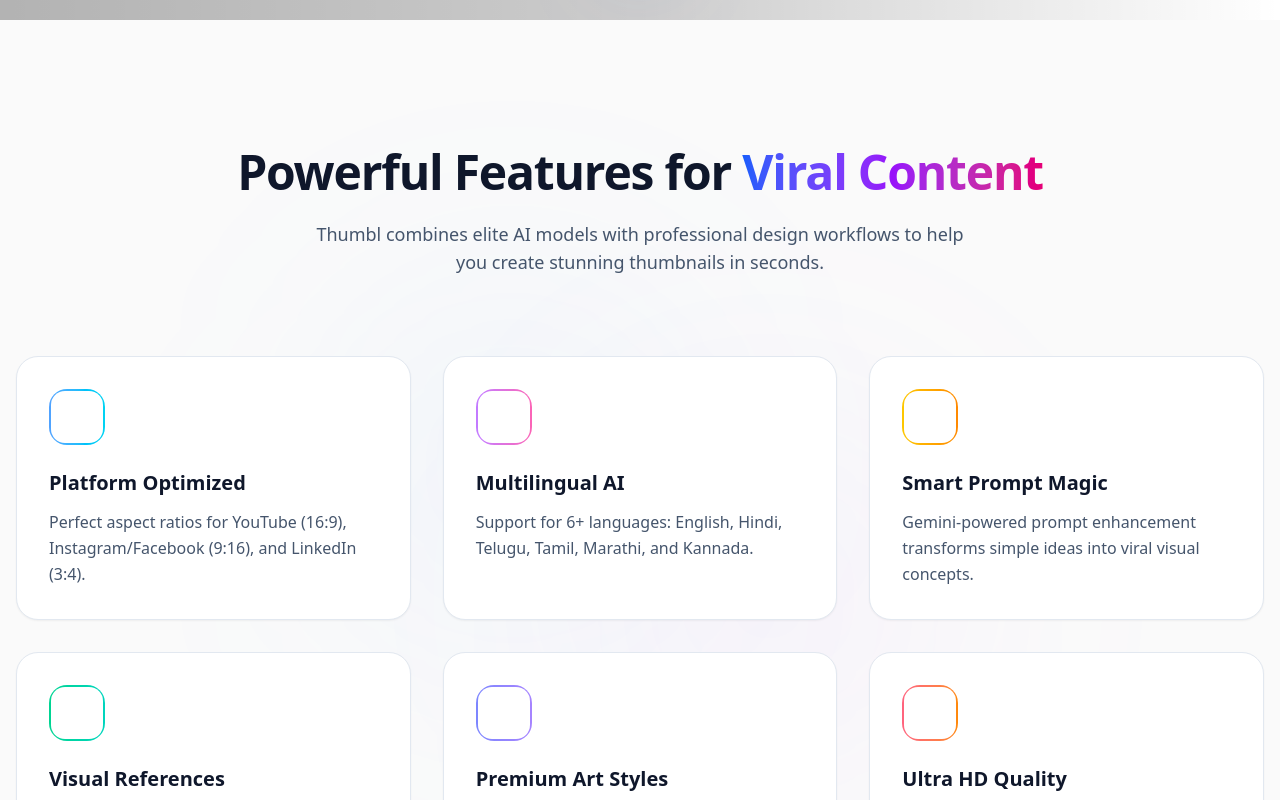
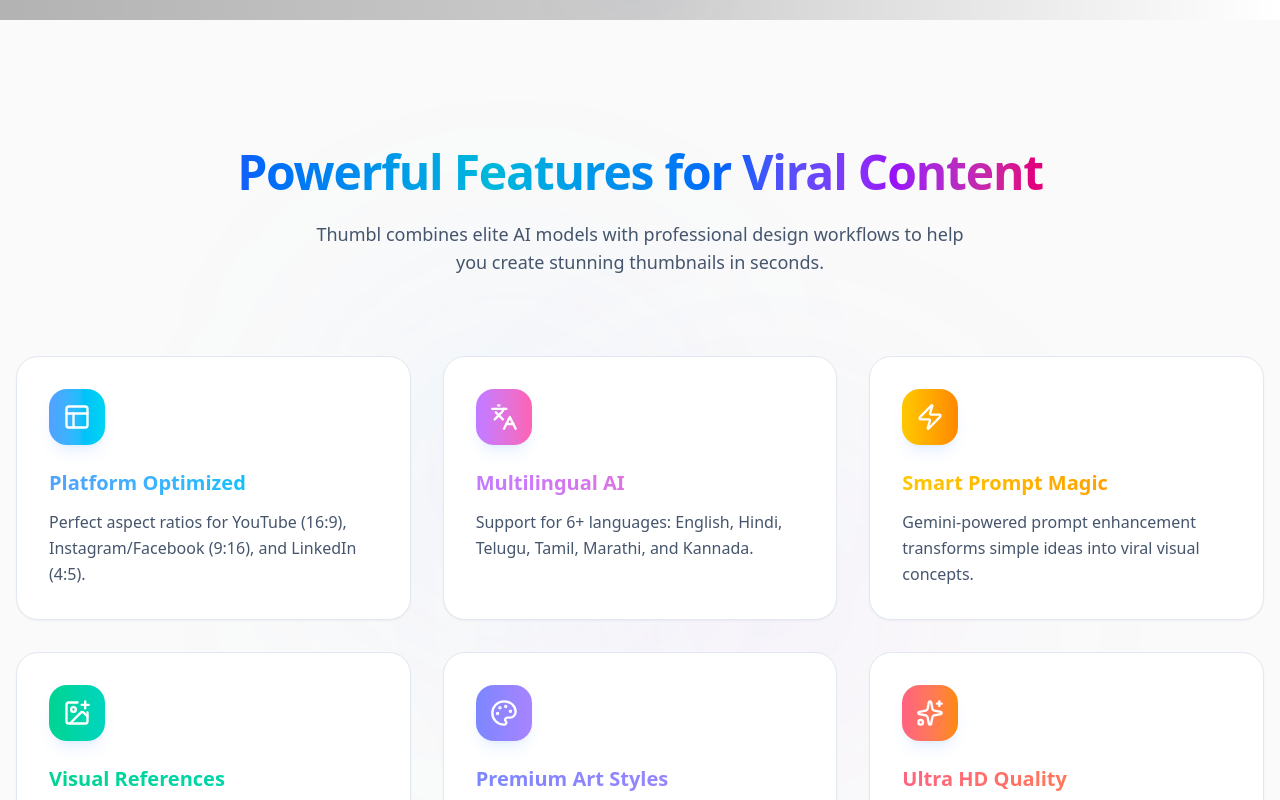
Before and after one commit to narendraAnalytics/Thumbl, a Next.js app: page / in a window 1280 px wide. Shown: the part 780-1580 px from the top of the page. Built offline with nearby package versions, Linux system fonts and the light colour scheme; no server answers; grey boxes are pictures that could not be loaded.

Commit message:
added icons to the featuresection.

```diff
--- a/src/components/FeaturesSection.tsx
+++ b/src/components/FeaturesSection.tsx
@@ -15,7 +15,7 @@ import {
 const features = [
     {
         title: "Platform Optimized",
-        description: "Perfect aspect ratios for YouTube (16:9), Instagram/Facebook (9:16), and LinkedIn (3:4).",
+        description: "Perfect aspect ratios for YouTube (16:9), Instagram/Facebook (9:16), and LinkedIn (4:5).",
         icon: Layout,
         color: "from-blue-400 to-cyan-400"
     },
@@ -62,8 +62,9 @@ export function FeaturesSection() {
 
             <div className="container mx-auto px-4 relative z-10">
                 <div className="text-center mb-20">
-                    <h2 className="text-3xl md:text-5xl font-bold text-slate-900 mb-6 tracking-tight">
-                        Powerful Features for <span className="bg-gradient-to-r from-blue-600 via-purple-600 to-pink-600 bg-clip-text text-transparent">Viral Content</span>
+                    <h2 className="text-3xl md:text-5xl font-bold mb-6 tracking-tight">
+                        <span className="bg-gradient-to-r from-blue-600 via-cyan-500 to-blue-600 bg-clip-text text-transparent">Powerful Features for </span>
+                        <span className="bg-gradient-to-r from-blue-600 via-purple-600 to-pink-600 bg-clip-text text-transparent">Viral Content</span>
                     </h2>
                     <p className="text-slate-600 max-w-2xl mx-auto text-lg">
                         Thumbl combines elite AI models with professional design workflows to help you create stunning thumbnails in seconds.
@@ -77,18 +78,18 @@ export function FeaturesSection() {
                             className="group relative p-8 rounded-3xl border border-slate-200 bg-white shadow-xs transition-all duration-300 hover:scale-[1.02] hover:shadow-xl hover:border-blue-200"
                         >
                             {/* Feature Icon */}
-                            <div className={`w-14 h-14 rounded-2xl bg-gradient-to-r ${feature.color} p-0.5 mb-6 group-hover:scale-110 transition-transform duration-300`}>
-                                <div className="w-full h-full bg-white rounded-[14px] flex items-center justify-center">
-                                    <feature.icon className={`w-7 h-7 bg-gradient-to-r ${feature.color} bg-clip-text text-transparent`} />
+                            <div className={`w-14 h-14 rounded-2xl bg-gradient-to-r ${feature.color} p-0.5 mb-6 group-hover:scale-110 transition-transform duration-300 shadow-lg shadow-blue-500/10`}>
+                                <div className={`w-full h-full bg-gradient-to-r ${feature.color} rounded-[14px] flex items-center justify-center`}>
+                                    <feature.icon className="w-7 h-7 text-white" />
                                 </div>
                             </div>
 
                             {/* Feature Content */}
-                            <h3 className="text-xl font-bold text-slate-900 mb-3 flex items-center gap-2 transition-colors group-hover:text-blue-600">
+                            <h3 className={`text-xl font-bold bg-gradient-to-r ${feature.color} bg-clip-text text-transparent mb-3 flex items-center gap-2 transition-all duration-300 group-hover:drop-shadow-sm`}>
                                 {feature.title}
                                 <CheckCircle2 className="w-4 h-4 text-cyan-500 opacity-0 group-hover:opacity-100 transition-opacity" />
                             </h3>
-                            <p className="text-slate-600 leading-relaxed">
+                            <p className="text-slate-600 leading-relaxed font-medium">
                                 {feature.description}
                             </p>
 
```
